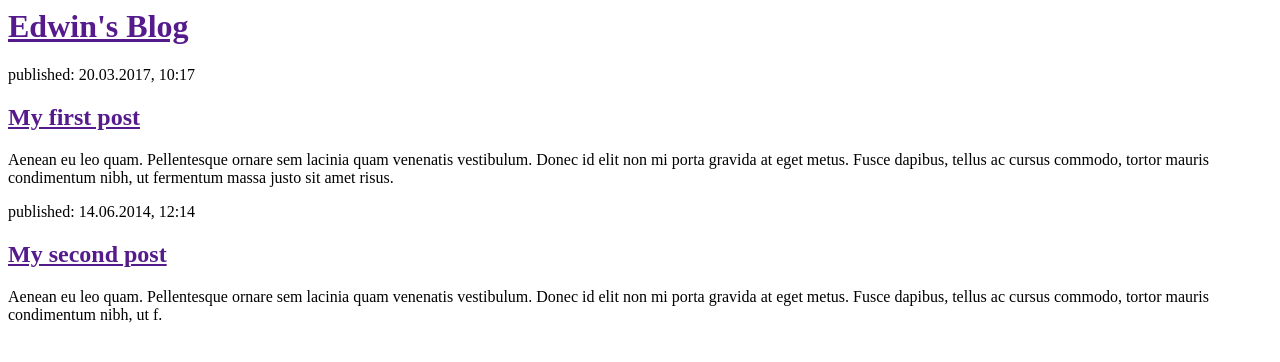
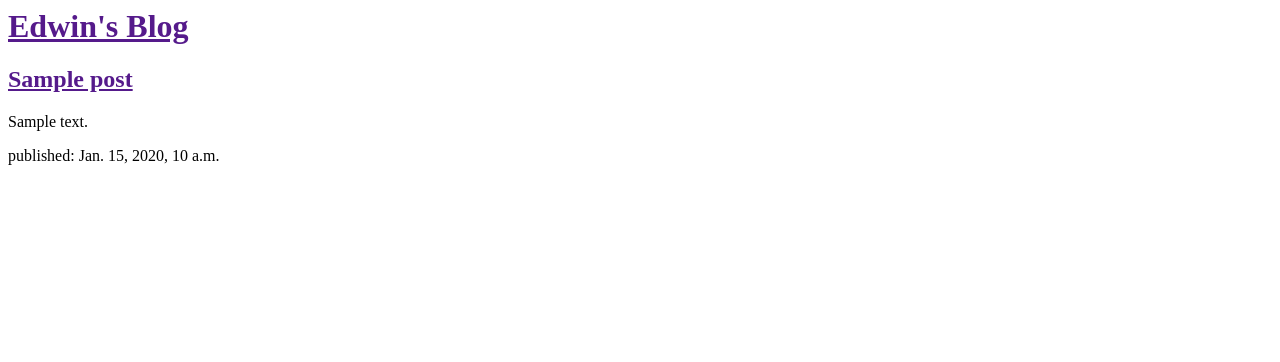
Before and after one commit to EdwinP7/blogga, a Django app: template blog/templates/blog/post_list.html in a window 1280 px wide. Shown: the top 362 px of the page. Run offline with Django 3.2, Linux system fonts and the light colour scheme; the template is opened without the code that fills it: values that come from a table or form of the project are taken from there, others are empty; tables that the repository leaves empty hold one stand-in row (values such as "Sample post").

Commit message:
Added posts to template

```diff
--- a/blog/templates/blog/post_list.html
+++ b/blog/templates/blog/post_list.html
@@ -7,16 +7,13 @@
             <h1><a href="">Edwin's Blog</a></h1>
         </div>
 
+        {% for post in posts %}
         <div>
-            <p>published: 20.03.2017, 10:17</p>
-            <h2><a href="">My first post</a></h2>
-            <p>Aenean eu leo quam. Pellentesque ornare sem lacinia quam venenatis vestibulum. Donec id elit non mi porta gravida at eget metus. Fusce dapibus, tellus ac cursus commodo, tortor mauris condimentum nibh, ut fermentum massa justo sit amet risus.</p>
+            <h2><a href="">{{ post.title }}</a></h2>
+            <p>{{ post.text|linebreaksbr }}</p>
+            <p>published: {{ post.published_date }}</p>
         </div>
+        {% endfor %}
 
-        <div>
-            <p>published: 14.06.2014, 12:14</p>
-            <h2><a href="">My second post</a></h2>
-            <p>Aenean eu leo quam. Pellentesque ornare sem lacinia quam venenatis vestibulum. Donec id elit non mi porta gravida at eget metus. Fusce dapibus, tellus ac cursus commodo, tortor mauris condimentum nibh, ut f.</p>
-        </div>
     </body>
 </html>
```
